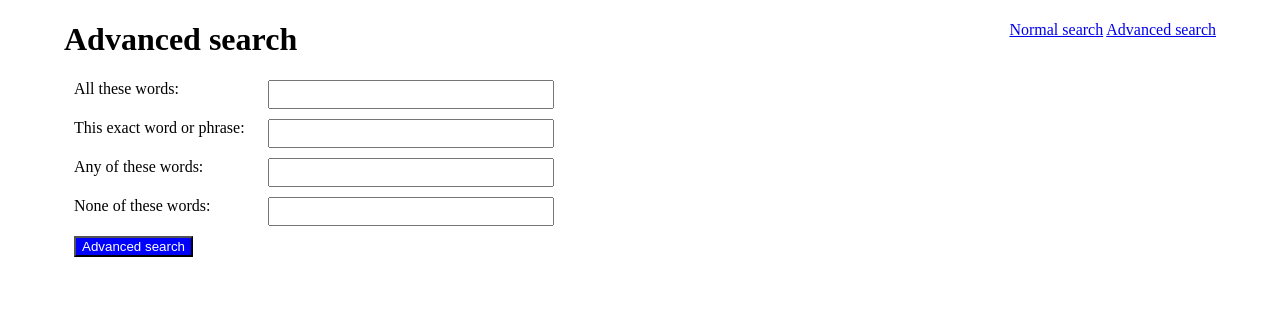
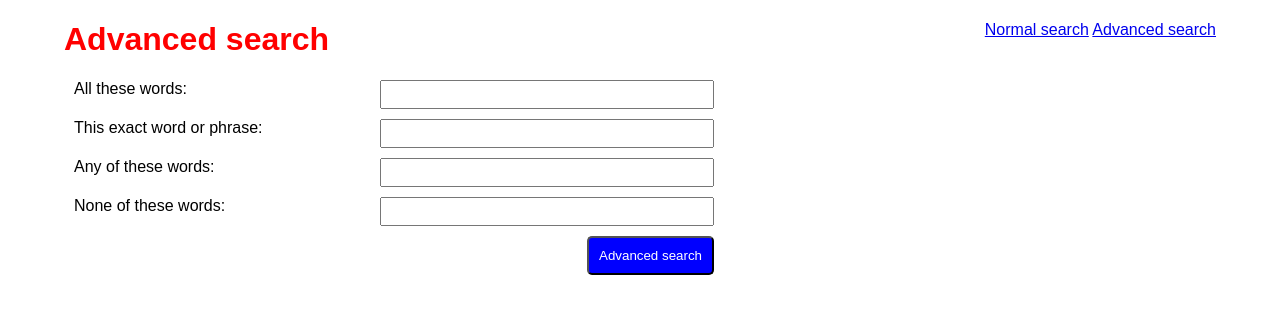
Before and after one commit to ai-zac/search, a plain HTML site: page indexAdvanced.html in a window 1280 px wide. Drawn offline with Linux system fonts and the light colour scheme.

Commit message:
Improve normal and image search

```diff
--- a/indexAdvanced.html
+++ b/indexAdvanced.html
@@ -11,30 +11,32 @@
       <a href="indexAdvanced.html">Advanced search</a>
     </nav>
 
-    <h1>Advanced search</h1>
+    <h1 style="color: red;">Advanced search</h1>
     <form action="https://google.com/search" method="GET">
-      <div class="form-flex-container form-query-advanced">
-        <div class="input-control">
+      <div class="input-flex-container form-query-advanced">
+        <div class="input-item">
           <label for="as_q">All these words:</label>
           <input class="query-advanced" type="text" name="as_q" />
         </div>
 
-        <div class="input-control">
+        <div class="input-item">
           <label for="as_epq">This exact word or phrase:</label>
           <input class="query-advanced" type="text" name="as_epq" />
         </div>
 
-        <div class="input-control">
+        <div class="input-item">
           <label for="as_oq">Any of these words:</label>
           <input class="query-advanced" type="text" name="as_oq" />
         </div>
 
-        <div class="input-control">
+        <div class="input-item">
           <label for="as_eq">None of these words:</label>
           <input class="query-advanced" type="text" name="as_eq" />
         </div>
 
-        <input class="button-query-advanced" type="submit" value="Advanced search" />
+        <div class="button-query-advanced">
+          <input type="submit" value="Advanced search" />
+        </div>
       </div>
     </form>
   </body>
--- a/static/index.css
+++ b/static/index.css
@@ -1,3 +1,11 @@
+html, body, main {
+  height: 100%;
+}
+
+html {
+  font-family: arial, sans-serif;
+}
+
 body {
   position: relative;
   margin: 1rem 4rem 0 4rem;
@@ -9,19 +17,34 @@ body {
   top: 0;
 }
 
-.form-flex-container {
+main, .input-flex-container {
   display: flex;
   justify-content: center;
+}
+
+main {
+  flex-direction: column;
+  align-items: center;
+  border: 1px solid red;
+}
+
+.input-flex-container {
   margin: 10px;
 }
 
-.query-hidden {
-  display: none;
+.query {
+  width: 50vh;
+  padding: 10px;
+  border-radius: 20px;
 }
 
-.query {
+.buttons-query {
+  gap: 10px;
+}
+
+.button-query {
   padding: 10px;
-  border-radius: 20px;
+  border-radius: 5px;
 }
 
 .form-query-advanced {
@@ -29,28 +52,28 @@ body {
   gap: 10px 0;
 }
 
-.input-control {
+.input-item {
   display: flex;
   flex-direction: row;
   justify-content: space-between;
-  width: 30rem;
+  width: 40rem;
 }
 
 .query-advanced {
   padding: 5px;
-  width: 17rem;
-}
-
-.buttons-query {
-  gap: 10px;
-}
-
-.button-query {
-  padding: 5px;
-  border-radius: 5px;
+  width: 40vh;
 }
 
 .button-query-advanced {
+  display: flex;
+  flex-direction: row;
+  justify-content: flex-end;
+  width: 40rem;
+}
+
+.button-query-advanced input {
+  padding: 10px;
+  border-radius: 5px;
   color: white;
   background-color: blue;
   width: fit-content;
```
Also changed, not shown: index.html (+5 -2 lines), indexImages.html (+5 -3 lines).
